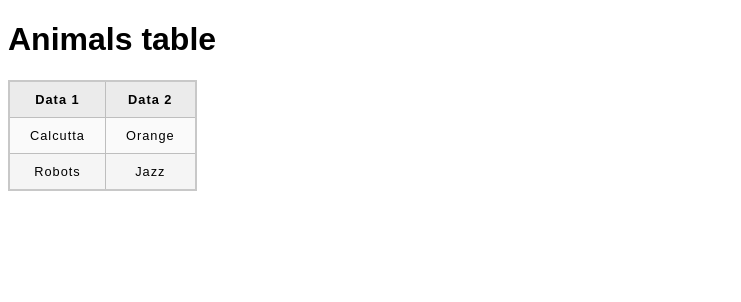
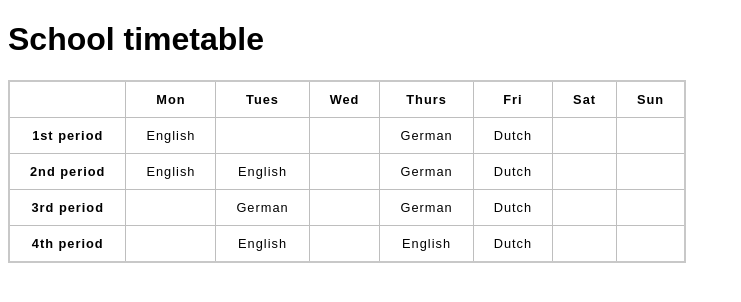
Before and after one commit to YasinLiu/Django_learn, a Django app: page / in a window 1280 px wide. Shown: the top 302 px of the page, without its empty margins (0-741 px from the left). Run offline with Django 3.2, Linux system fonts and the light colour scheme.

Commit message:
html_learn_2

```diff
--- a/mysite/login/templates/login/html_learn.html
+++ b/mysite/login/templates/login/html_learn.html
@@ -1,31 +1,102 @@
 {% load static %}
 <!DOCTYPE html>
-<html>
+<html lang="en">
   <head>
     <meta charset="utf-8">
-    <title>Table template</title>
-    <link href="{%  static 'login/css/html_learn.css' %}" rel="stylesheet" type="text/css">
+    <title>School timetable</title>
+    <style>
+    html {
+      font-family: sans-serif;
+    }
+
+    table {
+      border-collapse: collapse;
+      border: 2px solid rgb(200,200,200);
+      letter-spacing: 1px;
+        table-layout: auto;
+      font-size: 0.8rem;
+    }
+
+    td, th {
+      border: 1px solid rgb(190,190,190);
+      padding: 10px 20px;
+    }
+
+    td {
+      text-align: center;
+    }
+
+    caption {
+      padding: 10px;
+    }
+    </style>
   </head>
   <body>
-    <h1>Animals table</h1>
+    <h1>School timetable</h1>
+    <colgroup>
+        <col>
+        <col>
+        <col style="background-color: #97DB9A">
+        <col style="width: 42px">
+        <col style="background-color: #97DB9A">
+        <col style="background-color: #DCC48E; border: 4px solid #C1437A;">
+        <col style="width: 42px">
+        <col style="width: 42px">
+    </colgroup>
 
     <table>
-    <colgroup>
-        <col style="background-color: cyan">
-        <col style="background-color: chartreuse">
-    </colgroup>
       <tr>
-        <th>Data 1</th>
-        <th>Data 2</th>
+        <td>&nbsp;</td>
+        <th>Mon</th>
+        <th>Tues</th>
+        <th>Wed</th>
+        <th>Thurs</th>
+        <th>Fri</th>
+        <th>Sat</th>
+        <th>Sun</th>
       </tr>
       <tr>
-        <td>Calcutta</td>
-        <td>Orange</td>
+        <th>1st period</th>
+        <td>English</td>
+        <td>&nbsp;</td>
+        <td>&nbsp;</td>
+        <td>German</td>
+        <td>Dutch</td>
+        <td>&nbsp;</td>
+        <td>&nbsp;</td>
       </tr>
       <tr>
-        <td>Robots</td>
-        <td>Jazz</td>
+        <th>2nd period</th>
+        <td>English</td>
+        <td>English</td>
+        <td>&nbsp;</td>
+        <td>German</td>
+        <td>Dutch</td>
+        <td>&nbsp;</td>
+        <td>&nbsp;</td>
+      </tr>
+      <tr>
+        <th>3rd period</th>
+        <td>&nbsp;</td>
+        <td>German</td>
+        <td>&nbsp;</td>
+        <td>German</td>
+        <td>Dutch</td>
+        <td>&nbsp;</td>
+        <td>&nbsp;</td>
+      </tr>
+      <tr>
+        <th>4th period</th>
+        <td>&nbsp;</td>
+        <td>English</td>
+        <td>&nbsp;</td>
+        <td>English</td>
+        <td>Dutch</td>
+        <td>&nbsp;</td>
+        <td>&nbsp;</td>
       </tr>
     </table>
+
+
   </body>
 </html>
```
